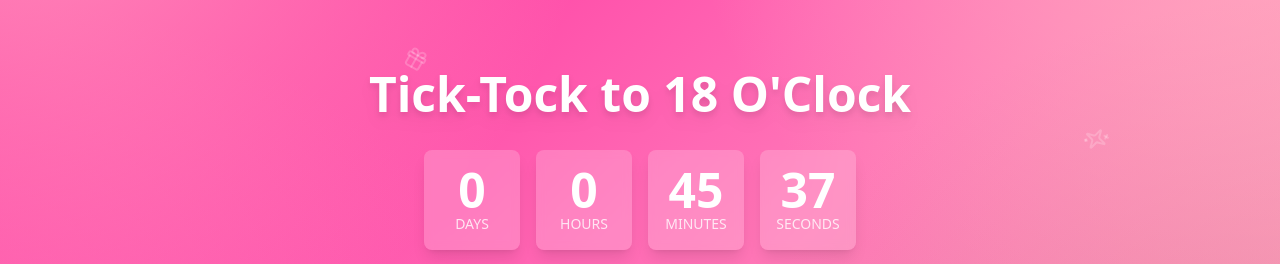
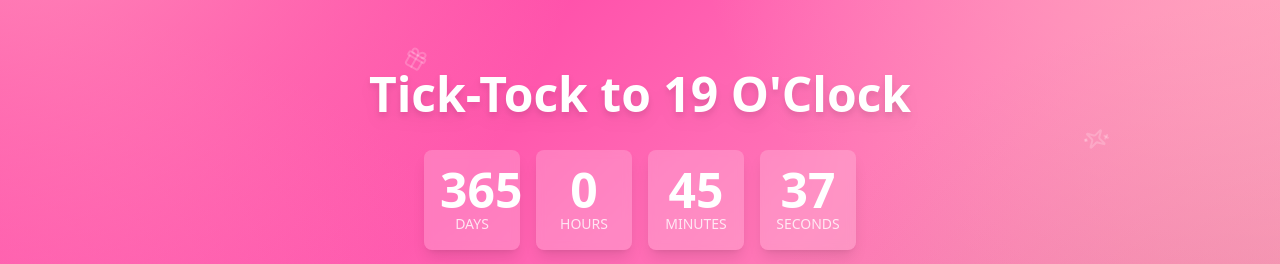
Before and after one commit to Kpandey2207/Birthday, a React (Create React App) app: page / in a window 1280 px wide. Shown: the part 196-460 px from the top of the page. Built offline with nearby package versions, Linux system fonts and the light colour scheme.

Commit message:
COmmit 6

```diff
--- a/src/App.js
+++ b/src/App.js
@@ -109,7 +109,7 @@ const CountdownPage = ({ onStartCelebration }) => {
 
   // Countdown effect
   useEffect(() => {
-    const targetDate = new Date('2024-11-22T00:00:00+05:30');
+    const targetDate = new Date('2025-11-22T00:00:00+05:30');
 
     const updateCountdown = () => {
       const now = new Date();
@@ -165,7 +165,7 @@ const CountdownPage = ({ onStartCelebration }) => {
       ))}
 
       <div className="text-center z-10 px-4">
-        <h1 className="text-5xl font-bold mb-8 text-white drop-shadow-lg">Tick-Tock to 18 O'Clock </h1>
+        <h1 className="text-5xl font-bold mb-8 text-white drop-shadow-lg">Tick-Tock to 19 O'Clock </h1>
 
         <div className="flex justify-center space-x-4">
           {Object.entries(timeLeft).map(([unit, value]) => (
@@ -520,7 +520,7 @@ const App = () => {
   const [page, setPage] = React.useState('countdown');
 
   const handleStartCelebration = () => {
-    const targetDate = new Date('2024-11-22T00:00:00+05:30');
+    const targetDate = new Date('2025-11-22T00:00:00+05:30');
     const now = new Date();
 
     if (now >= targetDate) {
```
